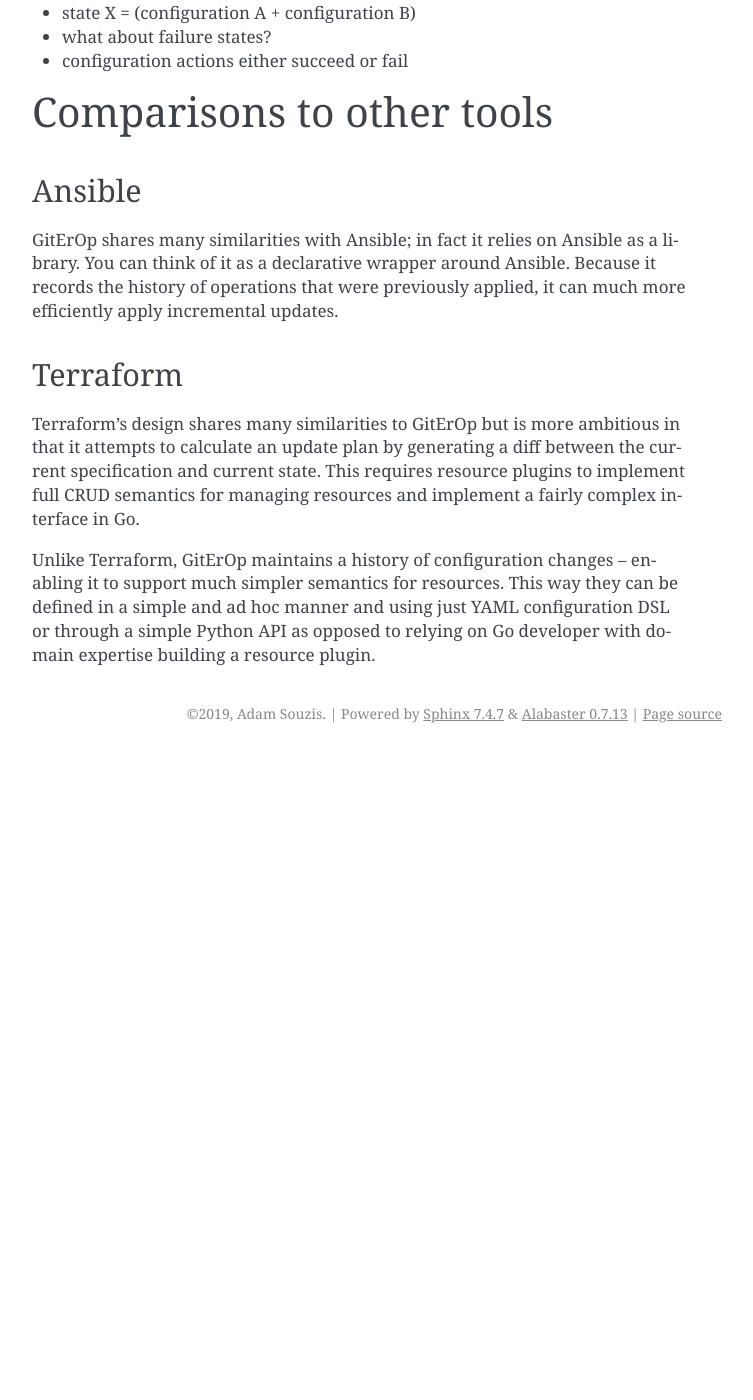
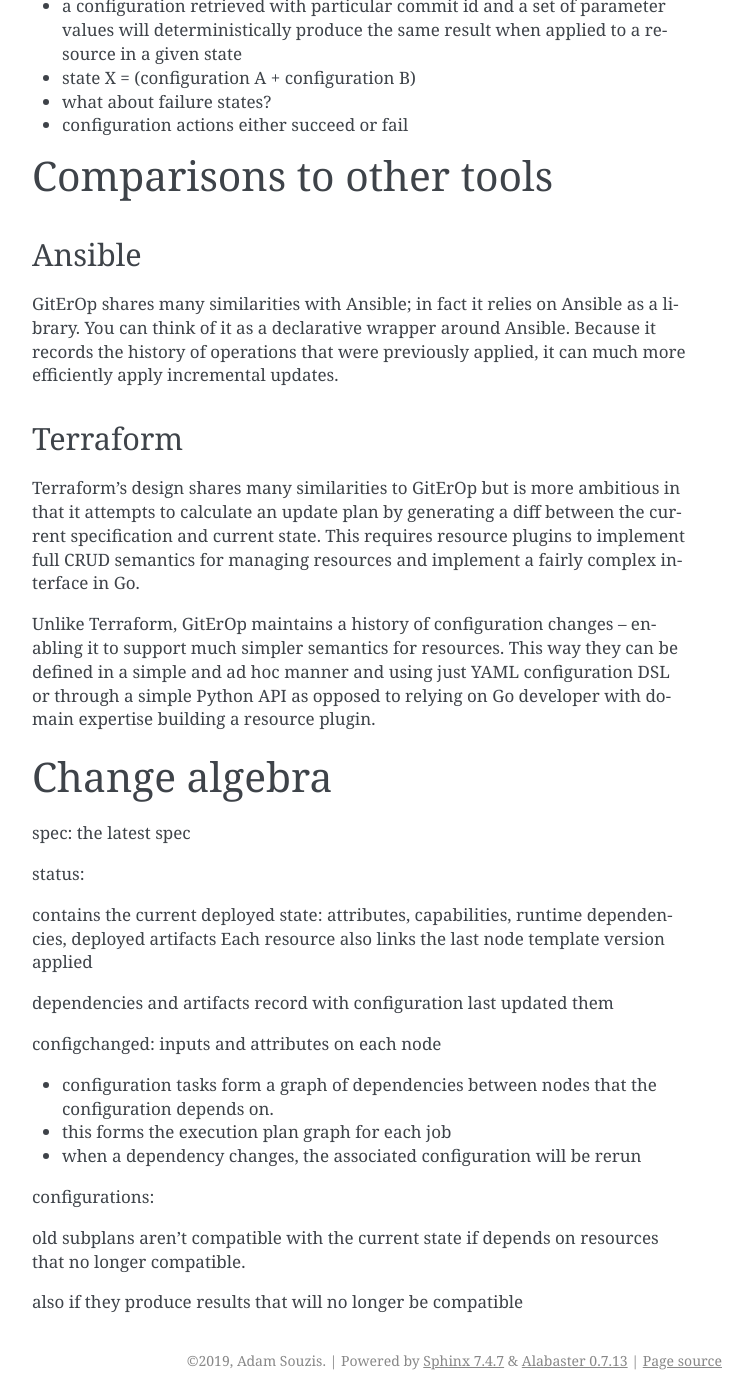
Before and after one commit to onecommons/unfurl, a Sphinx documentation site: the page built from docs/guide.md, in a window 1280 px wide and 1400 px high, scrolled down 1262 px. Shown: the whole window, without its empty margins (388-1141 px from the left). Built offline with Sphinx 7.4.7, drawn with Linux system fonts in a browser that asks for light colours; the version number could not be read and is left out; before the commit the page ends 2015 px from its top, so only the background shows below that; some of the changed text lies outside the part shown.

Commit message:
checkpoint before major refactoring

```diff
--- a/docs/guide.md
+++ b/docs/guide.md
@@ -7,6 +7,8 @@
 GitErOp relies on other tools and services to actually do the work, they are encapsulated in a "Configurator" interface, which tries to impose the minimum requirements and semantics.
 
 Running GitErOp attempts to apply that specification and commits the results of that run. The exact versions of all external assets and tools utilized are recorded so playback can be fully reproducible.
+
+Easily express dependencies and requirements between arbitrary high-level services in a consistent manner.
 
 ## Design
 
@@ -47,3 +49,28 @@
 Terraform's design shares many similarities to GitErOp but is more ambitious in that it attempts to calculate an update plan by generating a diff between the current specification and current state. This requires resource plugins to implement full CRUD semantics for managing resources and implement a fairly complex interface in Go.
 
 Unlike Terraform, GitErOp maintains a history of configuration changes -- enabling it to support much simpler semantics for resources. This way they can be defined in a simple and ad hoc manner and using just YAML configuration DSL or through a simple Python API as opposed to relying on Go developer with domain expertise building a resource plugin.
+
+## Change algebra
+spec:
+ the latest spec
+
+status:
+
+contains the current deployed state:
+attributes, capabilities, runtime dependencies, deployed artifacts
+Each resource also links the last node template version applied
+
+dependencies and artifacts record with configuration last updated them
+
+configchanged: inputs and attributes on each node
+* configuration tasks form a graph of dependencies between nodes
+that the configuration depends on.
+* this forms the execution plan graph for each job
+* when a dependency changes, the associated configuration will be rerun
+
+configurations:
+
+old subplans aren't compatible with the current state if depends on
+resources that no longer compatible.
+
+also if they produce results that will no longer be compatible
```
Also changed, not shown: README.md (+13 -5 lines), 7 other files.
